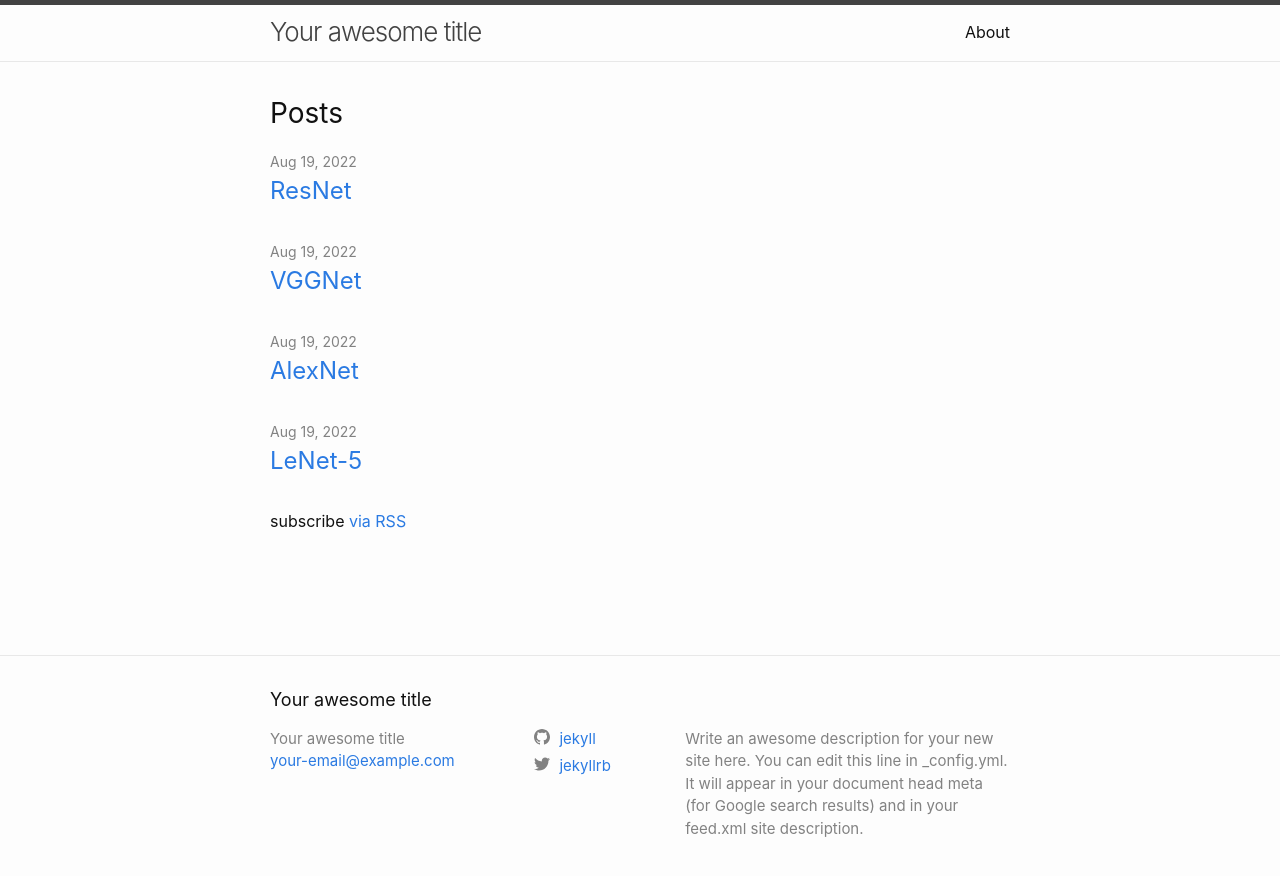
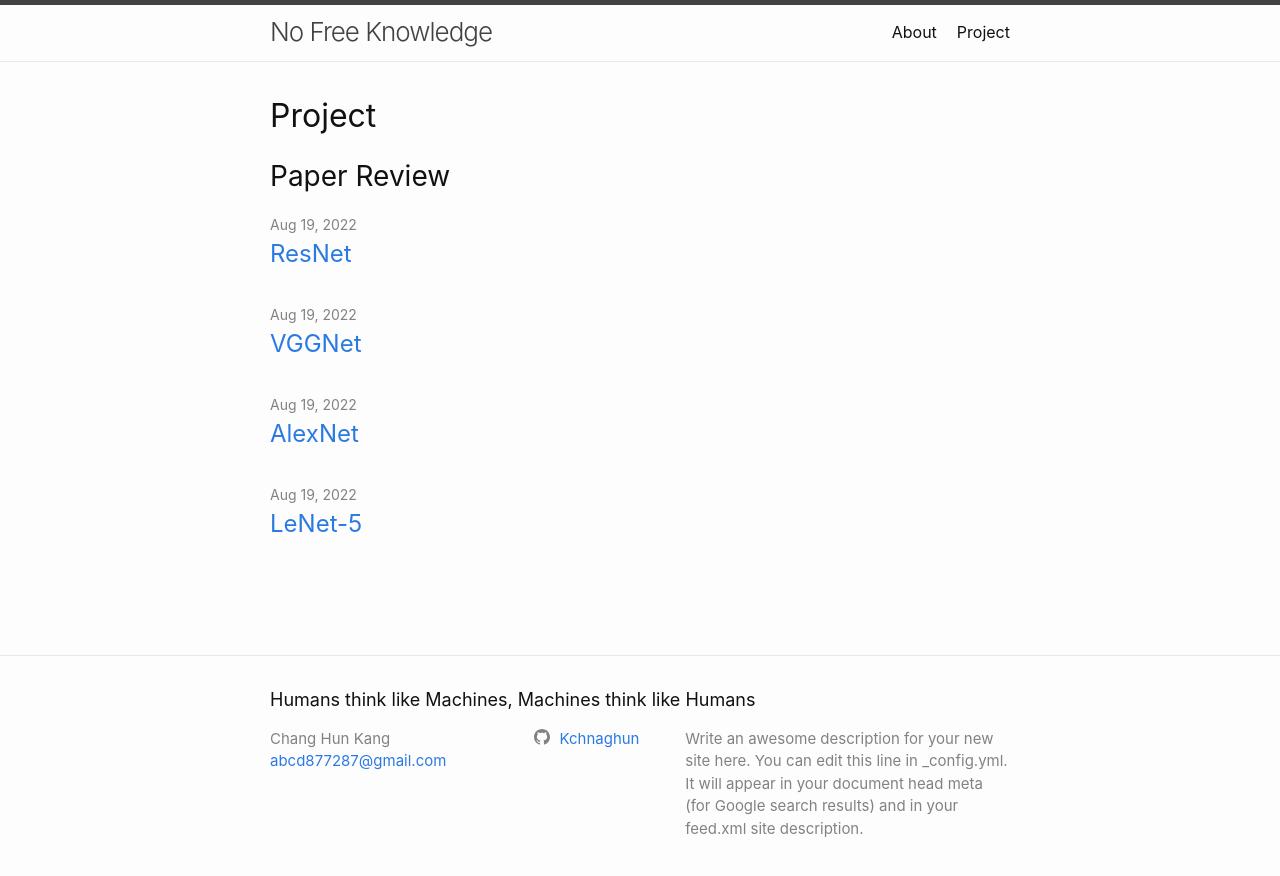
Before and after one commit to Kchanghun/kchanghun.github.io, a Jekyll site: the page built from index.markdown, in a window 1280 px wide. Shown: the top 876 px of the page. Built offline with Jekyll 4.4.1, drawn with Linux system fonts in a browser that asks for light colours.

Commit message:
setup config file

```diff
--- a/_config.yml
+++ b/_config.yml
@@ -18,16 +18,17 @@
 # You can create any custom variable you would like, and they will be accessible
 # in the templates via {{ site.myvariable }}.
 
-title: Your awesome title
-email: your-email@example.com
+title: No Free Knowledge
+subtitle: Humans think like Machines, Machines think like Humans
+author: Chang Hun Kang
+email: abcd877287@gmail.com
 description: >- # this means to ignore newlines until "baseurl:"
   Write an awesome description for your new site here. You can edit this
   line in _config.yml. It will appear in your document head meta (for
   Google search results) and in your feed.xml site description.
 baseurl: "" # the subpath of your site, e.g. /blog
 url: "https://kchanghun.github.io" # the base hostname & protocol for your site, e.g. http://example.com
-twitter_username: jekyllrb
-github_username:  jekyll
+github_username:  Kchnaghun
 
 # Build settings
 theme: minima
--- a/_includes/footer.html
+++ b/_includes/footer.html
@@ -3,7 +3,7 @@
 
   <div class="wrapper">
 
-    <h2 class="footer-heading">{{ site.title | escape }}</h2>
+    <h2 class="footer-heading">{{ site.subtitle | escape }}</h2>
 
     <div class="footer-col-wrapper">
       <div class="footer-col footer-col-1">
--- a/_layouts/home.html
+++ b/_layouts/home.html
@@ -6,7 +6,6 @@ layout: default
   {%- if page.title -%}
     <h1 class="page-heading">{{ page.title }}</h1>
   {%- endif -%}
-
   {{ content }}
 
   {%- if site.posts.size > 0 -%}
@@ -28,7 +27,6 @@ layout: default
       {%- endfor -%}
     </ul>
 
-    <p class="rss-subscribe">subscribe <a href="{{ "/feed.xml" | relative_url }}">via RSS</a></p>
   {%- endif -%}
 
 </div>
--- a/index.markdown
+++ b/index.markdown
@@ -3,4 +3,6 @@
 # To modify the layout, see https://jekyllrb.com/docs/themes/#overriding-theme-defaults
 
 layout: home
+title: Project
+list_title: Paper Review
 ---
```
Also changed, not shown: 8 other files.
